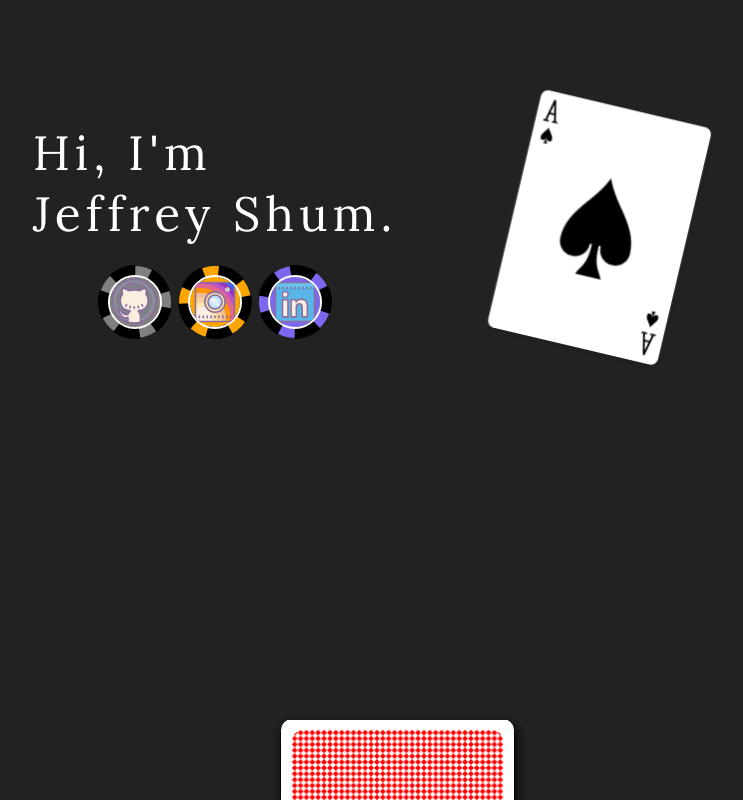
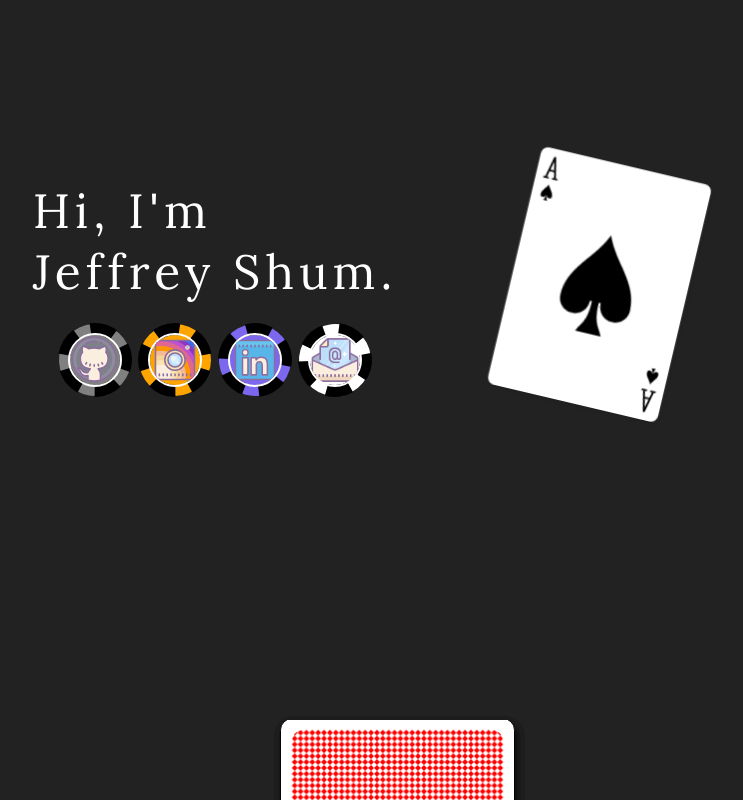
Before and after one commit to jeffreyshum/portfolio-v4, a React (Vite) app: page / in a window 1280 px wide. Shown: the top 800 px of the page, without its empty margins (243-986 px from the left). Built offline with nearby package versions, Linux system fonts and the light colour scheme.

Commit message:
feat: added contact section

```diff
--- a/src/App.tsx
+++ b/src/App.tsx
@@ -2,10 +2,10 @@ import styled from "styled-components"
 import Deck from "./components/Deck"
 import { useState } from "react"
 import HeroSection from "./components/Sections/Hero"
-import { StyledAppSection } from "./components/Sections/Section"
 import SkillSection from "./components/Sections/SkillSection"
 import Footer from "./components/Sections/Footer"
 import ProjectsSection from "./components/Sections/ProjectsSection"
+import ContactSection from "./components/Sections/ContactSection"
 
 const StyledAppContainer = styled.div`
   padding: 0;
@@ -19,6 +19,10 @@ const MainContainer = styled.main`
   align-items: center;
   flex-direction: column;
   position: relative;
+
+  @media (max-width: 768px) {
+    padding-bottom: 750px;
+  }
 `
 
 const StyledContentContainer = styled.div`
@@ -53,13 +57,11 @@ const App = () => {
           <HeroSection />
           <SkillSection />
           <ProjectsSection />
-          <StyledAppSection />
-          <StyledAppSection />
-          <StyledAppSection />
+          <ContactSection />
           {/* Remember to do icons8 footer attribution */}
         </StyledContentContainer>
       </MainContainer>
-      <Footer />
+      {activeSection && <Footer />}
     </StyledAppContainer>
   )
 }
--- a/src/components/IconChip.tsx
+++ b/src/components/IconChip.tsx
@@ -40,4 +40,31 @@ const IconChip: FC<IconChipProps> = (props) => {
   )
 }
 
+export const ContactIcons: FC = () => {
+  return (
+    <>
+      <a href="https://github.com/jeffreyshum" target="_blank">
+        <IconChip color="grey" src="/images/icons/github.svg" alt="GitHub" />
+      </a>
+      <a href="https://www.instagram.com/jeffreyshum_/" target="_blank">
+        <IconChip
+          color="orange"
+          src="/images/icons/instagram.svg"
+          alt="Instagram"
+        />
+      </a>
+      <a href="https://www.linkedin.com/in/shumjeffrey/" target="_blank">
+        <IconChip
+          color="#7B68EE"
+          src="/images/icons/linkedin.svg"
+          alt="LinkedIn"
+        />
+      </a>
+      <a href="mailto:jeffreyshum0416@gmail.com">
+        <IconChip color="white" src="/images/icons/email.png" alt="Email" />
+      </a>
+    </>
+  )
+}
+
 export default IconChip
--- /dev/null
+++ b/src/components/Sections/ContactSection.tsx
@@ -0,0 +1,37 @@
+import { FC } from "react"
+import LabeledSection from "./LabeledSection"
+import { ContactIcons } from "../IconChip"
+import styled from "styled-components"
+
+const StyledIconContainer = styled.div`
+  display: flex;
+  justify-content: center;
+  align-items: center;
+  padding-bottom: 1.75rem;
+`
+
+const ContactSection: FC = () => {
+  return (
+    <LabeledSection
+      sectionTitle="Get in Touch"
+      sectionCardImage="/images/handshake.png"
+    >
+      <StyledIconContainer>
+        <ContactIcons />
+      </StyledIconContainer>
+      <div style={{ textAlign: "center" }}>
+        <h1>My Resume</h1>
+        <iframe
+          src="https://drive.google.com/file/d/1PeMZNQvbEJHkLMD4xgBc5bF6w6WvRHN-/preview"
+          style={{
+            width: "100%",
+            height: "750px",
+          }}
+          allow="autoplay"
+        ></iframe>
+      </div>
+    </LabeledSection>
+  )
+}
+
+export default ContactSection
--- a/src/components/Sections/Footer.tsx
+++ b/src/components/Sections/Footer.tsx
@@ -1,7 +1,7 @@
 import { FC } from "react"
 import styled from "styled-components"
 import { StyledIconContainer } from "./Hero"
-import IconChip from "../IconChip"
+import { ContactIcons } from "../IconChip"
 
 const StyledFooter = styled.footer`
   background-color: var(--bg-footer);
@@ -30,35 +30,7 @@ const Footer: FC = () => {
         <StyledFooterText>Copyright &copy; 2024 Jeffrey Shum</StyledFooterText>
       </StyledFooterContainer>
       <StyledIconContainer>
-        <a
-          href="https://github.com/jeffreyshum"
-          target="_blank"
-          rel="noreferrer"
-        >
-          <IconChip color="grey" src="/images/icons/github.svg" alt="GitHub" />
-        </a>
-        <a
-          href="https://www.instagram.com/jeffreyshum_/"
-          target="_blank"
-          rel="noreferrer"
-        >
-          <IconChip
-            color="orange"
-            src="/images/icons/instagram.svg"
-            alt="Instagram"
-          />
-        </a>
-        <a
-          href="https://www.linkedin.com/in/shumjeffrey/"
-          target="_blank"
-          rel="noreferrer"
-        >
-          <IconChip
-            color="#7B68EE"
-            src="/images/icons/linkedin.svg"
-            alt="LinkedIn"
-          />
-        </a>
+        <ContactIcons />
       </StyledIconContainer>
     </StyledFooter>
   )
--- a/src/components/Sections/Hero.tsx
+++ b/src/components/Sections/Hero.tsx
@@ -2,7 +2,7 @@ import { FC } from "react"
 import styled from "styled-components"
 import { StyledAppSection } from "./Section"
 import Card from "../Card"
-import IconChip from "../IconChip"
+import { ContactIcons } from "../IconChip"
 
 const StyledHeroSection = styled(StyledAppSection)`
   padding-top: 7rem;
@@ -17,17 +17,7 @@ const HeroText = styled.span`
 const HeroCard = styled(Card)`
   transform: scale(0.75)
     rotate(${(Math.random() < 0.5 ? -1 : 1) * Math.random() * 25}deg);
-  position: absolute;
-
-  @media (max-width: 768px) {
-    transform: scale(0.65) rotate(-15deg);
-  }
-`
-
-const SplitContainer = styled.div`
-  display: flex;
-  width: 100%;
-  padding: 10px;
+  position: static;
 `
 
 export const StyledIconContainer = styled.div`
@@ -49,6 +39,23 @@ const Right = styled(Left)`
   position: relative;
 `
 
+const SplitContainer = styled.div`
+  display: flex;
+  width: 100%;
+  padding: 10px;
+
+  @media (max-width: 768px) {
+    flex-direction: column;
+    ${HeroCard} {
+      transform: rotate(-15deg);
+    }
+
+    ${Right} {
+      margin-top: 100px;
+    }
+  }
+`
+
 const HeroSection: FC = () => {
   return (
     <StyledHeroSection>
@@ -60,39 +67,7 @@ const HeroSection: FC = () => {
             Jeffrey Shum.
           </HeroText>
           <StyledIconContainer>
-            <a
-              href="https://github.com/jeffreyshum"
-              target="_blank"
-              rel="noreferrer"
-            >
-              <IconChip
-                color="grey"
-                src="/images/icons/github.svg"
-                alt="GitHub"
-              />
-            </a>
-            <a
-              href="https://www.instagram.com/jeffreyshum_/"
-              target="_blank"
-              rel="noreferrer"
-            >
-              <IconChip
-                color="orange"
-                src="/images/icons/instagram.svg"
-                alt="Instagram"
-              />
-            </a>
-            <a
-              href="https://www.linkedin.com/in/shumjeffrey/"
-              target="_blank"
-              rel="noreferrer"
-            >
-              <IconChip
-                color="#7B68EE"
-                src="/images/icons/linkedin.svg"
-                alt="LinkedIn"
-              />
-            </a>
+            <ContactIcons />
           </StyledIconContainer>
         </Left>
         <Right>
```
Also changed, not shown: public/images/handshake.png (added), public/images/icons/email.png (added).
